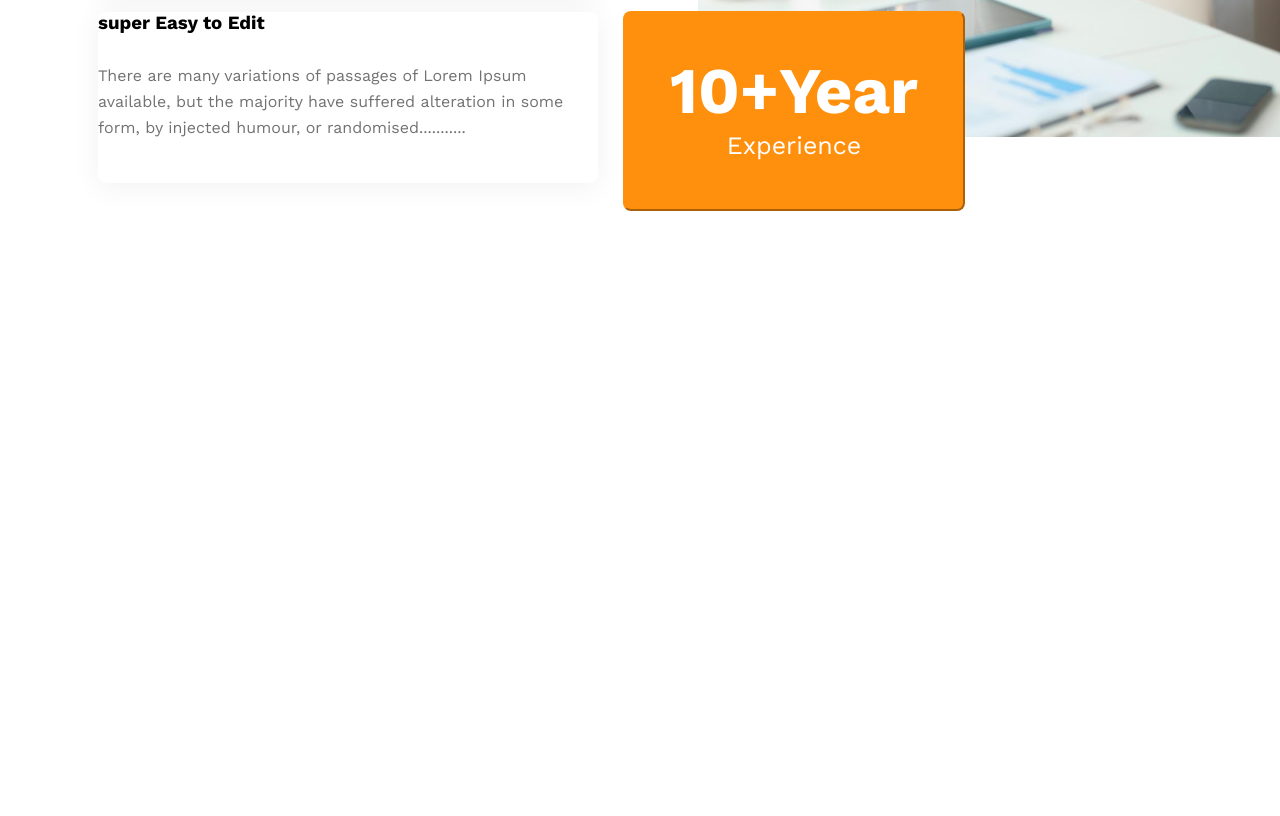
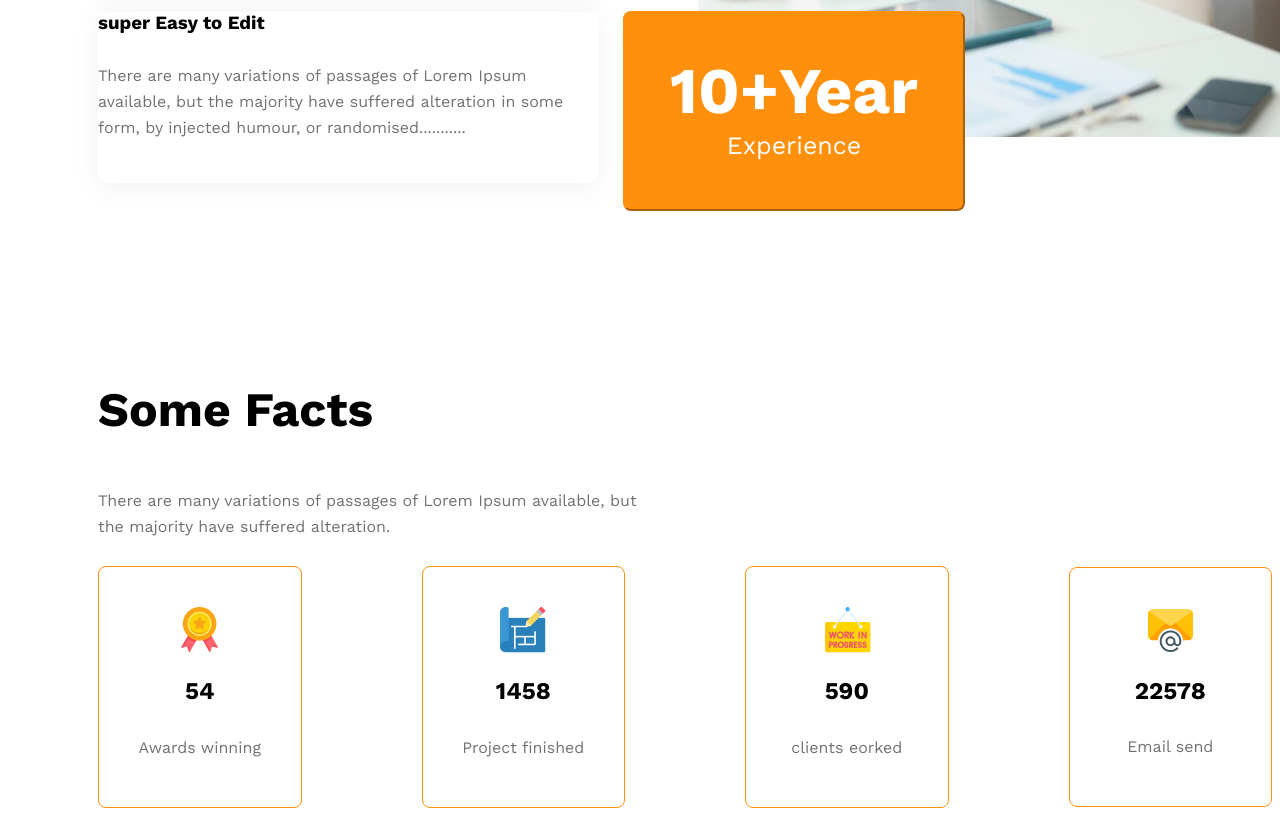
Before and after one commit to MDRUHULAMIN7/g3-archetect-website, a plain HTML site: page index.html in a window 1280 px wide. Shown: the part 2832-3648 px from the top of the page. Before the commit the page ends 3181 px from the top, so only its background shows below. Drawn offline with nearby package versions, Linux system fonts and the light colour scheme.

Commit message:
fact section complete

```diff
--- a/index.css
+++ b/index.css
@@ -246,3 +246,34 @@ line-height: 70px; /* 107.692% */
     }
 
 }
+
+/* facts section style */
+
+.fact-container{
+    margin-left: 90px;
+}
+.card-container{
+    display: flex;
+    align-items: center;
+    text-align: center;
+   gap: 120px;
+}
+.card{
+    margin: 0px;
+    padding-top: 40px;
+    padding-bottom: 20px;
+   width: 241.831px;
+
+
+border-radius: 8px;
+border: 1px solid #FF900E;
+}
+
+/* responsive */
+
+@media screen and (max-width: 576px) {
+    .card-container{
+        flex-direction: column;
+    }
+
+}
--- a/index.html
+++ b/index.html
@@ -82,6 +82,37 @@
    </div>
 
    </section>
+
+    <!-- facts section -->
+
+   <section class="fact-container">
+    <h1 class="header-title">Some Facts</h1>
+    <p class="feature-des">There are many variations of passages of Lorem Ipsum available, but <br> the majority have suffered alteration.</p>
+
+    <div class="card-container">
+      <div class="card">
+        <img src="images/icons/ribon.png" alt="">
+        <h1>54</h1>
+        <p class="feature-des">Awards winning</p>
+      </div>
+      <div class="card">
+        <img src="images/icons/projects.png" alt="">
+        <h1>1458</h1>
+        <p class="feature-des">Project finished</p>
+      </div>
+      <div class="card">
+        <img src="images/icons/customers.png" alt="">
+        <h1>590</h1>
+        <p class="feature-des">clients eorked</p>
+      </div>
+      <div class="card">
+        <img src="images/icons/email.png" alt="">
+        <h1>22578</h1>
+        <p class="feature-des">Email send</p>
+      </div>
+    </div>
+
+   </section>
   </main>
   <footer>
 
```
